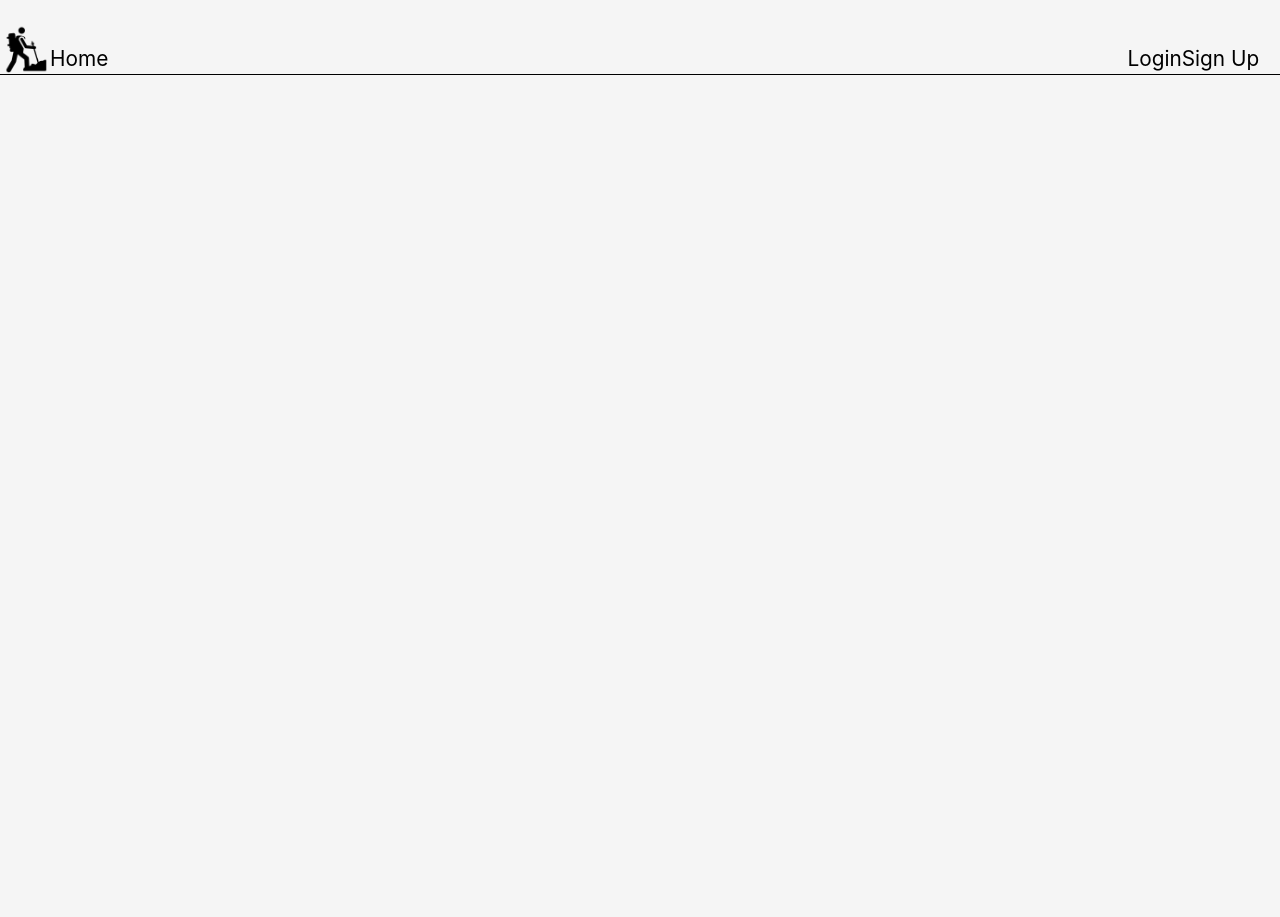
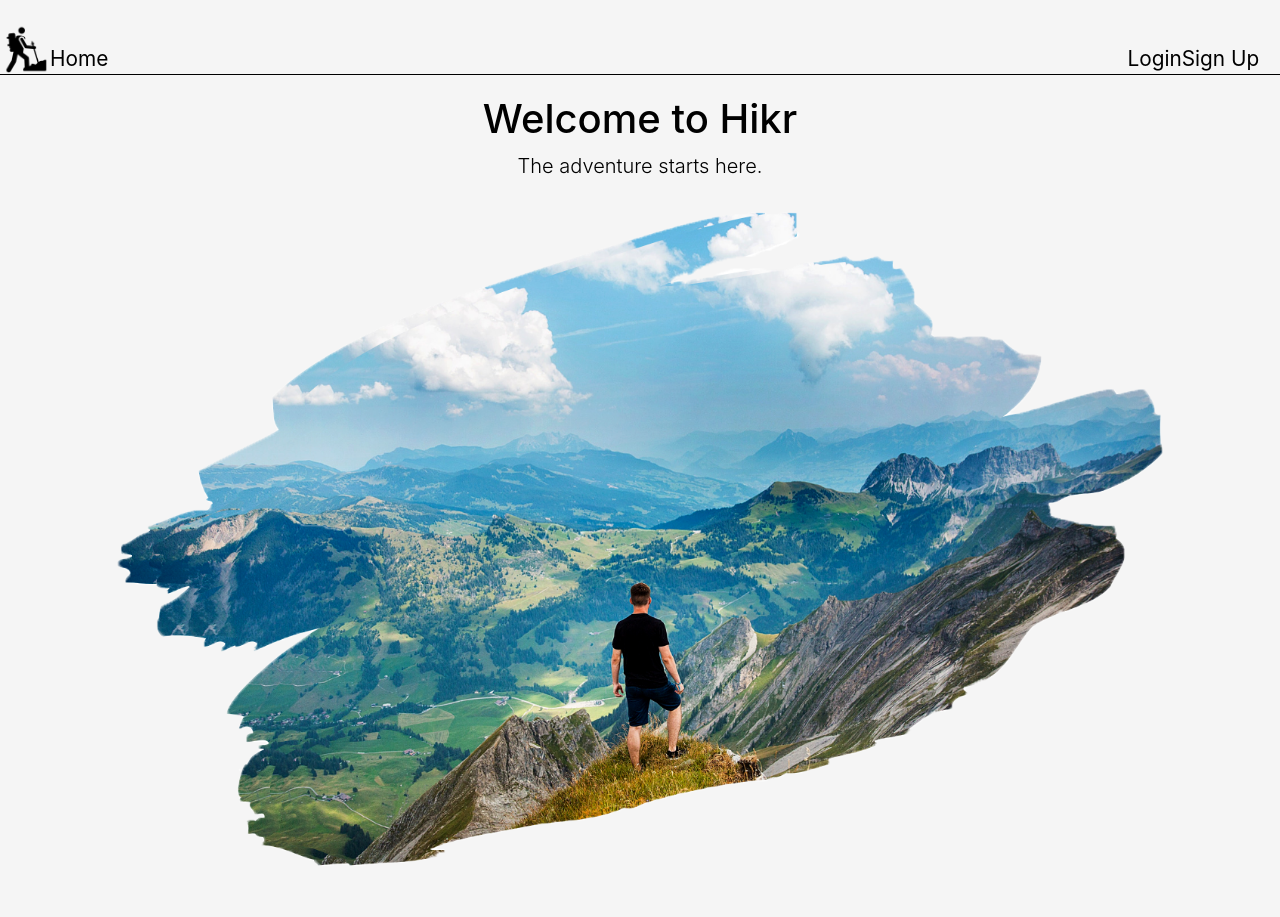
Before and after one commit to edfranco/hikr, a Django app: page / in a window 1280 px wide. Before the commit the page ends 75 px from the top, so only its background shows below. Run offline with Django 3.2, Linux system fonts and the light colour scheme; some libraries are stand-ins or nearby versions.

Commit message:
added home cover image and css

```diff
--- a/hikr_app/static/styles/style.css
+++ b/hikr_app/static/styles/style.css
@@ -86,3 +86,12 @@ border:1px solid #ccc !important;
     height: 200px;
     width: 200px;
 }
+
+.header-text {
+    text-align: center;
+    margin-top: 20px;
+}
+
+.lead-text {
+    margin-bottom: 0;
+}
--- a/hikr_app/templates/base.html
+++ b/hikr_app/templates/base.html
@@ -35,6 +35,21 @@
         </div>
     </nav>
 
+
+    <div class="container">
+        <div class="row">
+            <div class="col-md-12">
+                <div class="header-text">
+                    <h1>Welcome to Hikr</h1>
+                    <p class="lead lead-text">The adventure starts here.</p>
+                </div>
+            </div>
+            <div class="col-md-12">
+                <img src="{% static 'images/cover-img.png' %}" class="img-fluid" alt="Responsive image">
+            </div>
+        </div>
+    </div>
+
     <main>
         {% block content %}
         {% endblock %}
```
Also changed, not shown: hikr_app/static/images/cover-img.png (added).
